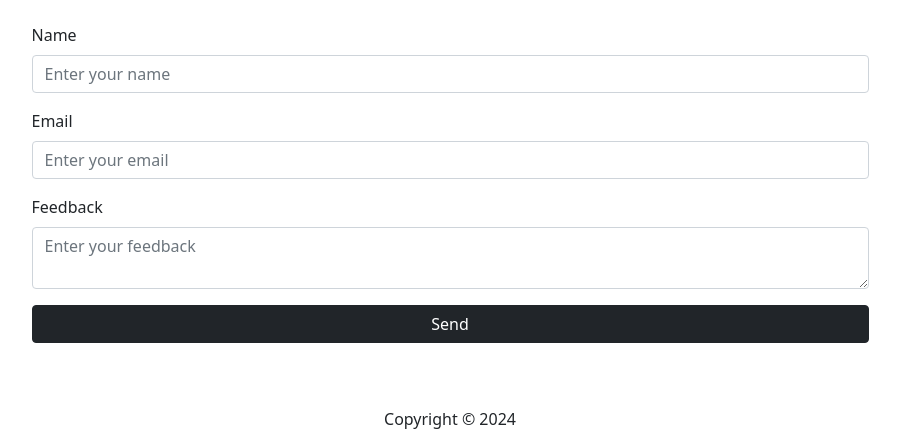
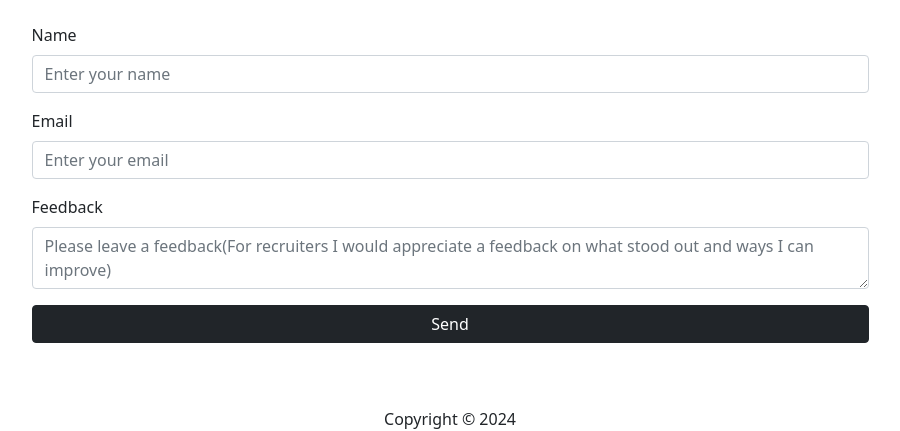
Before and after one commit to adeymoe/myCodeStoryFeedback, a PHP site: page /index.php in a window 1280 px wide. Shown: the part 373-804 px from the top of the page, without its empty margins (190-1090 px from the left). Run offline with PHP 8.4, Linux system fonts and the light colour scheme; data that the repository does not hold is empty.

```diff
--- a/index.php
+++ b/index.php
@@ -58,7 +58,7 @@
       </div>
       <div class="mb-3">
         <label for="body" class="form-label">Feedback</label>
-        <textarea class="form-control <?php echo $bodyErr ? 'is-invalid': null; ?>" id="body" name="body" placeholder="Enter your feedback"></textarea>
+        <textarea class="form-control <?php echo $bodyErr ? 'is-invalid': null; ?>" id="body" name="body" placeholder="Please leave a feedback(For recruiters I would appreciate a feedback on what stood out and ways I can improve)"></textarea>
         <div class="invalid-feedback">
           <?php echo $bodyErr; ?>
         </div>
```
Also changed, not shown: 1 other file.
